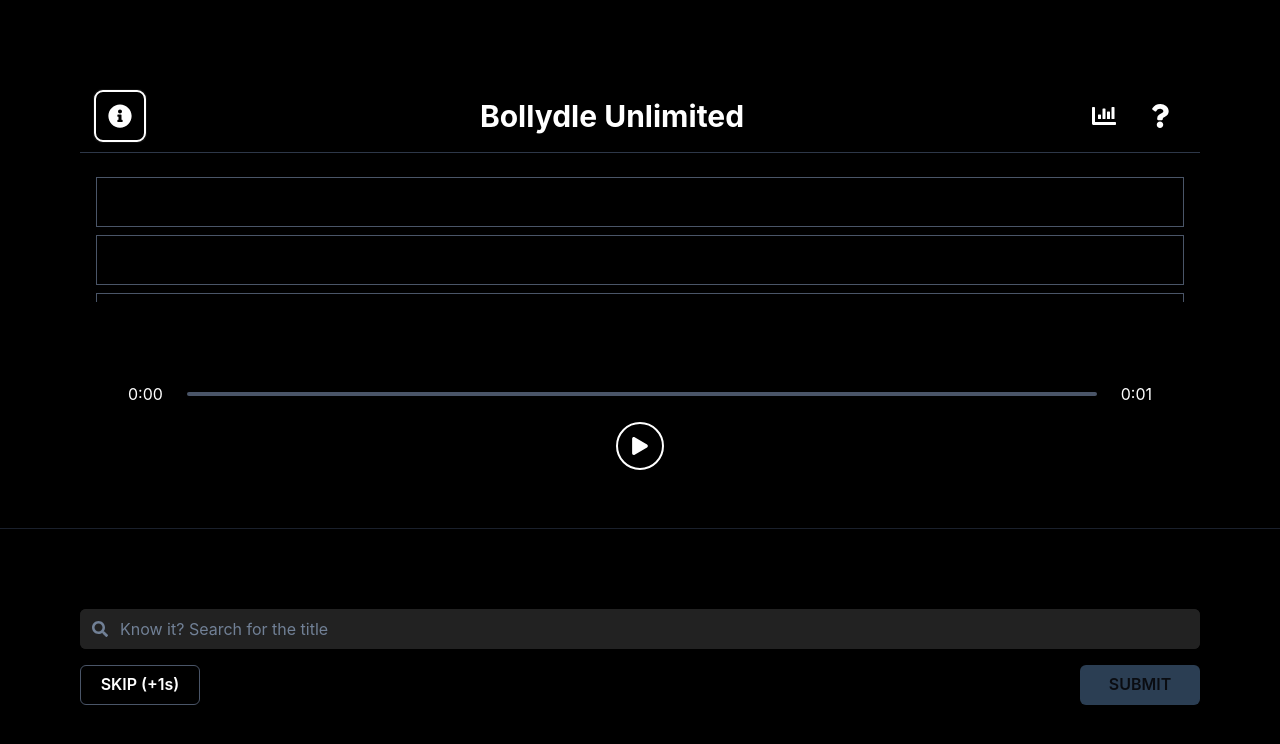
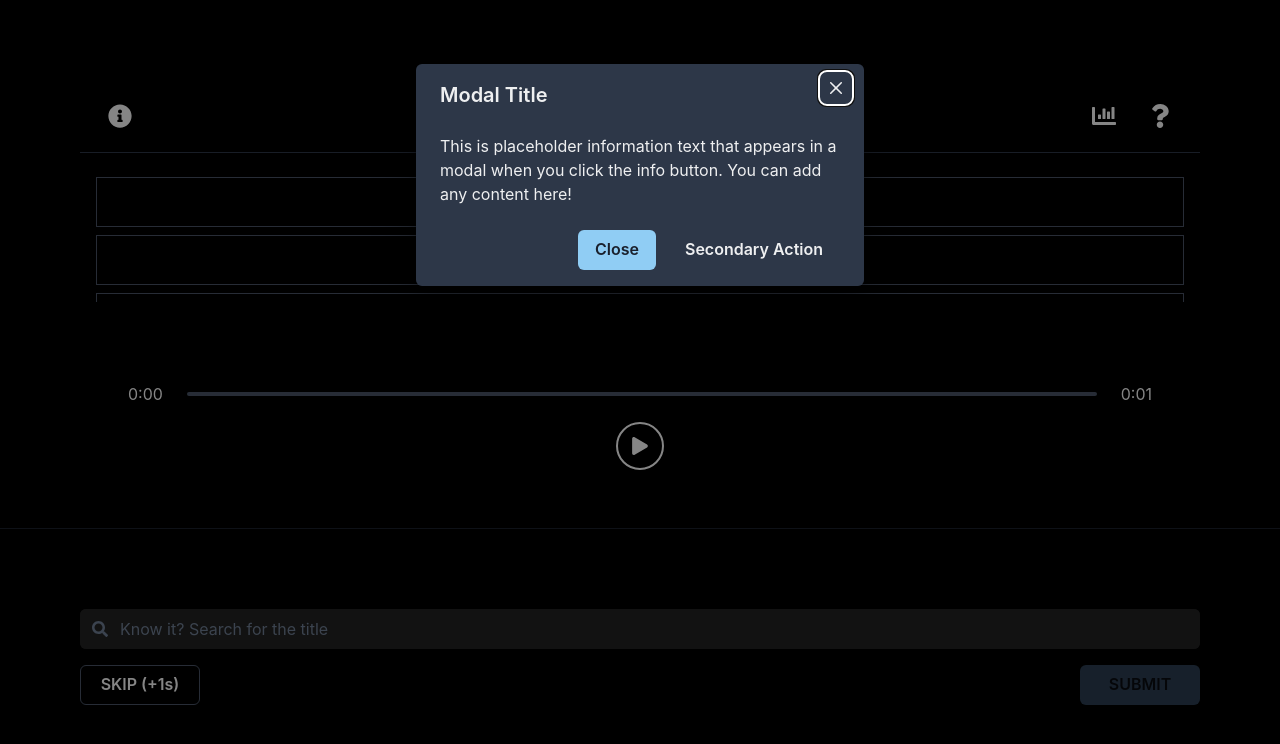
Before and after one commit to PR4NJAL/Bollydle, a React (Vite) app: page / in a window 1280 px wide. Both pictures are taken after a click on the button 120 px from the left and 116 px from the top of the page. Shown: the top 744 px of the page. Built offline with nearby package versions, Linux system fonts and the light colour scheme.

Commit message:
Consider changing the color for Modal, or removing the icons altogether

```diff
--- a/src/App.tsx
+++ b/src/App.tsx
@@ -13,7 +13,15 @@
   Center,
   Icon,
   Progress,
-  useToast
+  useToast,
+  useDisclosure,
+  Modal,
+  ModalOverlay,
+  ModalContent,
+  ModalHeader,
+  ModalFooter,
+  ModalBody,
+  ModalCloseButton
 } from '@chakra-ui/react';
 import { FaPlay, FaPause, FaQuestion, FaChartBar, FaInfoCircle, FaSearch, FaTimes, FaChevronDown } from 'react-icons/fa';
 
@@ -28,11 +36,16 @@
   const [attempts, setAttempts] = useState<string[]>([]);
   const [isPlaying, setIsPlaying] = useState(false);
   const [currentTime, setCurrentTime] = useState('0:00');
-  const [duration, setDuration] = useState('0:16');
+  const [duration, setDuration] = useState('0:16'); //setDuration isn't being used
   const [selected, setSelected] = useState(false);
   const [tracks, setTracks] = useState<Track[]>([]);
   const [currentTrack, setCurrentTrack] = useState<Track | null>(null);
   const [loading, setLoading] = useState(true);
+
+  const { isOpen: isInfoOpen, onOpen: onInfoOpen, onClose: onInfoClose } = useDisclosure()
+  const { isOpen: isStatsOpen, onOpen: onStatsOpen, onClose: onStatsClose } = useDisclosure()
+  const { isOpen: isHelpOpen, onOpen: onHelpOpen, onClose: onHelpClose } = useDisclosure()
+
   const maxAttempts = 6;
   const audioRef = useRef<HTMLAudioElement | null>(null);
   const attemptsRef = useRef<string[]>([]);
@@ -279,7 +292,29 @@
           color="white"
           fontSize="24px"
           size="lg"
+          onClick={onInfoOpen}
         />
+
+        <Modal isOpen={isInfoOpen} onClose={onInfoClose}>
+          <ModalOverlay />
+          <ModalContent>
+            <ModalHeader>Modal Title</ModalHeader>
+            <ModalCloseButton />
+            <ModalBody>
+              <Text>
+                This is placeholder information text that appears in a modal when you
+                click the info button. You can add any content here!
+              </Text>
+            </ModalBody>
+            <ModalFooter>
+              <Button colorScheme='blue' mr={3} onClick={onInfoClose}>
+                Close
+              </Button>
+              <Button variant='ghost'>Secondary Action</Button>
+            </ModalFooter>
+          </ModalContent>
+        </Modal>
+
         <Heading size="lg">Bollydle Unlimited</Heading>
         <Flex>
           <IconButton
@@ -290,7 +325,29 @@
             fontSize="24px"
             size="lg"
             mr={2}
+            onClick={onStatsOpen}
           />
+
+          <Modal isOpen={isStatsOpen} onClose={onStatsClose}>
+            <ModalOverlay />
+            <ModalContent>
+              <ModalHeader>Modal Title</ModalHeader>
+              <ModalCloseButton />
+              <ModalBody>
+                <Text>
+                  This is placeholder information text that appears in a modal when you
+                  click the info button. You can add any content here!
+                </Text>
+              </ModalBody>
+              <ModalFooter>
+                <Button colorScheme='blue' mr={3} onClick={onStatsClose}>
+                  Close
+                </Button>
+                <Button variant='ghost'>Secondary Action</Button>
+              </ModalFooter>
+            </ModalContent>
+          </Modal>
+
           <IconButton
             aria-label="Help"
             icon={<FaQuestion />}
@@ -298,7 +355,29 @@
             color="white"
             fontSize="24px"
             size="lg"
+            onClick={onHelpOpen}
           />
+
+          <Modal isOpen={isHelpOpen} onClose={onHelpClose}>
+            <ModalOverlay />
+            <ModalContent>
+              <ModalHeader>Modal Title</ModalHeader>
+              <ModalCloseButton />
+              <ModalBody>
+                <Text>
+                  This is placeholder information text that appears in a modal when you
+                  click the info button. You can add any content here!
+                </Text>
+              </ModalBody>
+              <ModalFooter>
+                <Button colorScheme='blue' mr={3} onClick={onHelpClose}>
+                  Close
+                </Button>
+                <Button variant='ghost'>Secondary Action</Button>
+              </ModalFooter>
+            </ModalContent>
+          </Modal>
+
         </Flex>
       </Flex>
 
```
